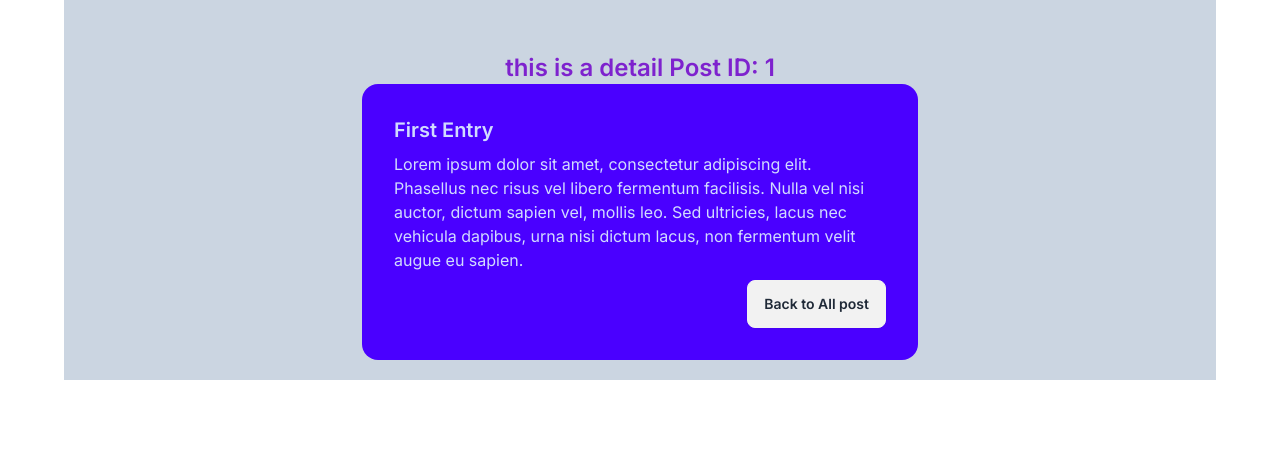
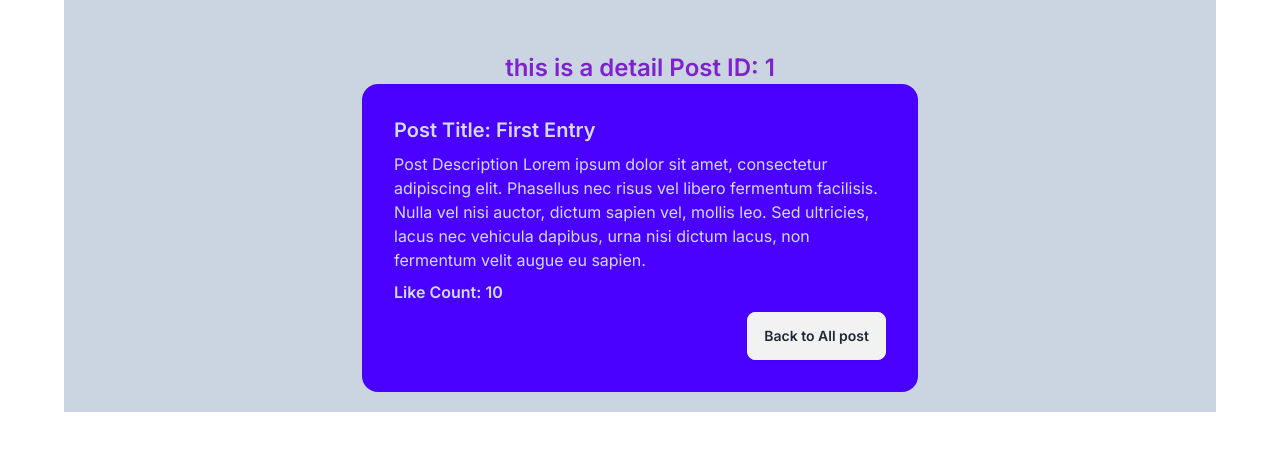
Before and after one commit to shaikot07/my-first-next-js-app-for-learning, a Next.js app: page /post/1 in a window 1280 px wide. Shown: the top 450 px of the page. Built offline with nearby package versions, Linux system fonts and the light colour scheme; data requests are answered from the project's data file.

Commit message:
show  like count

```diff
--- a/src/app/post/[id]/page.js
+++ b/src/app/post/[id]/page.js
@@ -6,15 +6,16 @@ const DetailPage = async ({ params }) => {
     const res = await fetch(`http://localhost:5000/posts/${params.id}`);
     const postDetals = await res.json();
     console.log(postDetals);
-    const {id, title,description}=postDetals || {}
+    const {id, title,description,likeCount}=postDetals || {}
     return (
         <div className='max-w-6xl mx-auto bg-slate-300 p-5'>
             <h2 className='text-2xl mt-8 text-center text-purple-700 font-semibold'>this is a detail Post ID: {id}</h2>
             <div>
                 <div className="card w-[50%] mx-auto bg-primary text-primary-content">
                     <div className="card-body">
-                        <h2 className="card-title"> {title} </h2>
-                        <p> {description} </p>
+                        <h2 className="card-title">Post Title: {title} </h2>
+                        <p> Post Description {description} </p>
+                        <p className='text-1xl font-semibold'>Like Count: {likeCount} </p>
                         <div className="card-actions justify-end">
                             <Link href='/post'>
                             <button className="btn">Back to All post</button>
```
